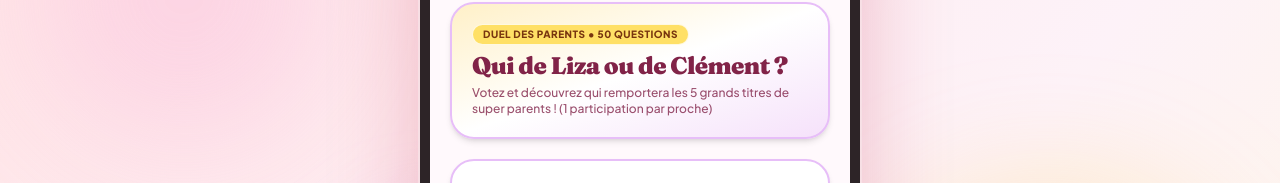
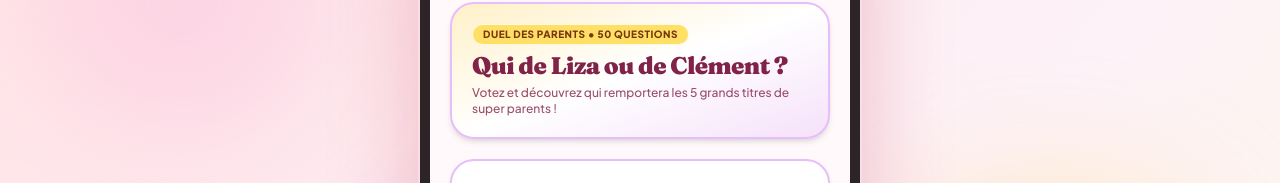
Before and after one commit to celiamen92240/siteliza, a React (Vite) app in the folder frontend/: page / in a window 1280 px wide. Both pictures are taken after a click on the button "Quizz". Shown: the part 189-372 px from the top of the page. Built offline with nearby package versions, Linux system fonts and the light colour scheme; no server answers; a web font is replaced by a local one.

Commit message:
Quiz: Retrait de la phrase 1 participation par proche

```diff
--- a/frontend/src/views/QuizView.jsx
+++ b/frontend/src/views/QuizView.jsx
@@ -231,7 +231,7 @@
             Qui de Liza ou de Clément ?
           </h2>
           <p className="text-xs text-[#812348]/80 font-medium">
-            Votez et découvrez qui remportera les 5 grands titres de super parents ! (1 participation par proche)
+            Votez et découvrez qui remportera les 5 grands titres de super parents !
           </p>
         </div>
       </div>
```
Also changed, not shown: 3 other files (tests, documents, lock files or other folders).
